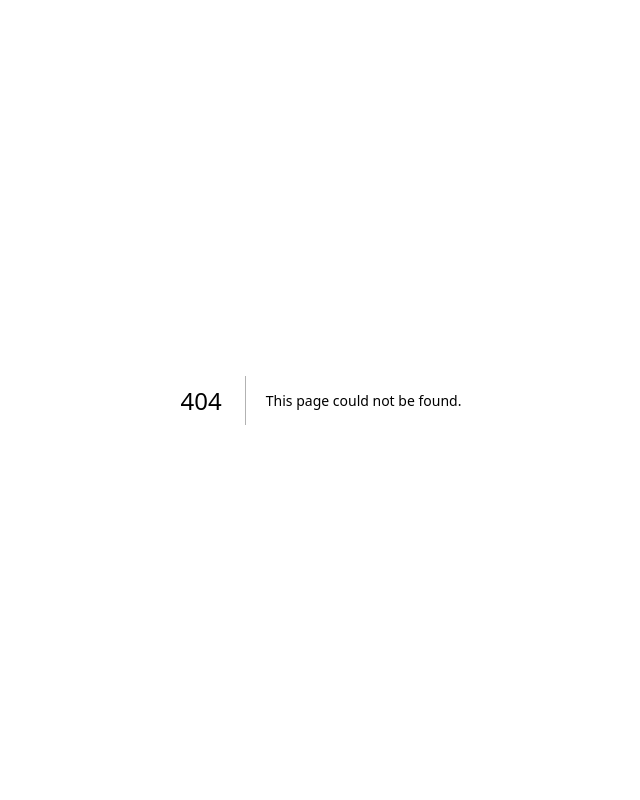
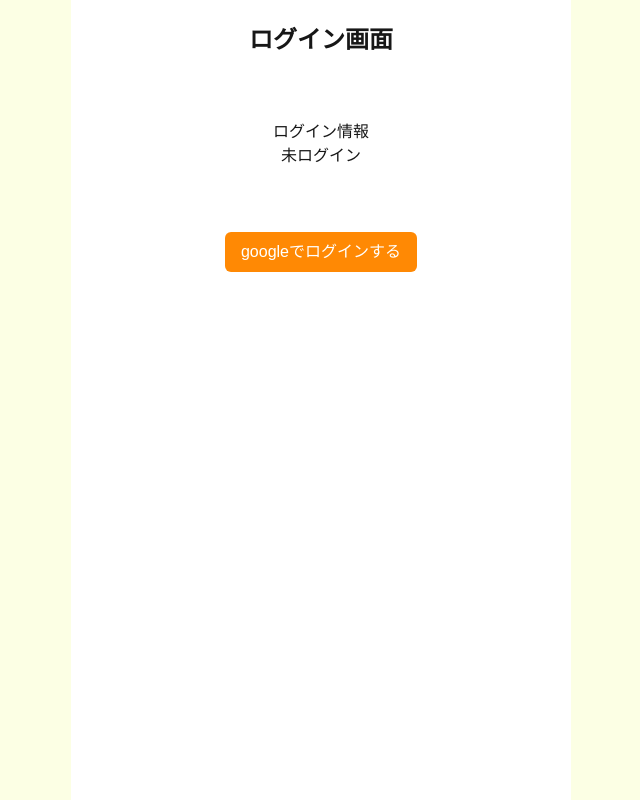
Before and after one commit to mokkun55/jisui-assist, a Next.js app: page /login in a window 1280 px wide. Before the commit this address had no page. Shown: the whole page, without its empty margins (319-959 px from the left). Built offline with nearby package versions, Linux system fonts and the light colour scheme; no server answers.

Commit message:
wip 認証

```diff
--- /dev/null
+++ b/src/app/libs/firebase.ts
@@ -0,0 +1,17 @@
+import { initializeApp } from "firebase/app";
+import { getAuth, GoogleAuthProvider } from "firebase/auth";
+
+const firebaseConfig = {
+  apiKey: process.env.NEXT_PUBLIC_FIREBASE_API_KEY,
+  authDomain: process.env.NEXT_PUBLIC_FIREBASE_AUTH_DOMAIN,
+  projectId: process.env.NEXT_PUBLIC_FIREBASE_PROJECT_ID,
+  storageBucket: process.env.NEXT_PUBLIC_FIREBASE_STORAGE_BUCKET,
+  messagingSenderId: process.env.NEXT_PUBLIC_FIREBASE_MESSAGING_SENDER_ID,
+  appId: process.env.NEXT_PUBLIC_FIREBASE_APP_ID,
+};
+
+const app = initializeApp(firebaseConfig);
+const auth = getAuth(app);
+const googleProvider = new GoogleAuthProvider();
+
+export { app, auth, googleProvider };
--- /dev/null
+++ b/src/app/login/page.tsx
@@ -0,0 +1,52 @@
+"use client";
+
+import { BaseLayout } from "~/components/layouts/baseLayout";
+import { signInWithPopup } from "firebase/auth";
+import { BaseButton } from "~/components/buttons/baseButton";
+import { auth, googleProvider } from "../libs/firebase";
+import { useAuthState } from "react-firebase-hooks/auth";
+export default function Page() {
+  const [user] = useAuthState(auth);
+  const handleLogin = async () => {
+    try {
+      await signInWithPopup(auth, googleProvider);
+    } catch (error) {
+      console.error("Error signing in:", error);
+    }
+  };
+
+  const handleLogout = async () => {
+    try {
+      await auth.signOut();
+    } catch (error) {
+      console.error("Error signing out:", error);
+    }
+  };
+
+  return (
+    <BaseLayout>
+      <div className="flex flex-col items-center h-screen p-[24px]">
+        <h1 className="text-2xl font-bold">ログイン画面</h1>
+
+        <div className="flex flex-col items-center my-16">
+          <h2>ログイン情報</h2>
+          {user ? (
+            <div>
+              <p>ユーザー名: {user.displayName}</p>
+              <p>メールアドレス: {user.email}</p>
+              <p>UID: {user.uid}</p>
+            </div>
+          ) : (
+            <p>未ログイン</p>
+          )}
+        </div>
+
+        {user ? (
+          <BaseButton label="ログアウトする" onClick={handleLogout} />
+        ) : (
+          <BaseButton label="googleでログインする" onClick={handleLogin} />
+        )}
+      </div>
+    </BaseLayout>
+  );
+}
--- a/src/app/page.tsx
+++ b/src/app/page.tsx
@@ -1,19 +1,37 @@
+"use client";
+
 import { LinkButton } from "~/components/buttons/linkButton";
 import { BaseLayout } from "~/components/layouts/baseLayout";
+import { useAuthState } from "react-firebase-hooks/auth";
+import { auth } from "./libs/firebase";
 
 export default function Home() {
+  const [user, loading] = useAuthState(auth);
+
   return (
     <BaseLayout>
       <div className="p-[16px]">
         <h1 className="text-3xl font-bold text-center">ホーム画面</h1>
         <div className="flex flex-col gap-4 mt-8 px-8">
-          <LinkButton label="ご飯を記録する" url="/photo" />
-          <LinkButton label="記録の履歴" url="/photo/history" />
-          <LinkButton label="買い物リスト" url="/shopping" />
-          {/* ログインしてないときだけ表示するようにする */}
-          <LinkButton label="ログイン" url="/login" />
-          {/* ログアウトは、リンク先でuseEffectでログアウトする */}
-          <LinkButton label="ログアウト" url="/logout" />
+          <LinkButton label="ご飯を記録する" url="/photo" disabled={!user} />
+          <LinkButton
+            label="記録の履歴"
+            url="/photo/history"
+            disabled={!user}
+          />
+          <LinkButton label="買い物リスト" url="/shopping" disabled={!user} />
+
+          {loading ? (
+            <>ロード中</>
+          ) : (
+            <>
+              {!user ? (
+                <LinkButton label="ログイン" url="/login" />
+              ) : (
+                <LinkButton label="ログアウト" url="/login" />
+              )}
+            </>
+          )}
         </div>
       </div>
     </BaseLayout>
```
Also changed, not shown: package.json (+7 -5 lines), 1 other file (tests, documents, lock files or other folders).
